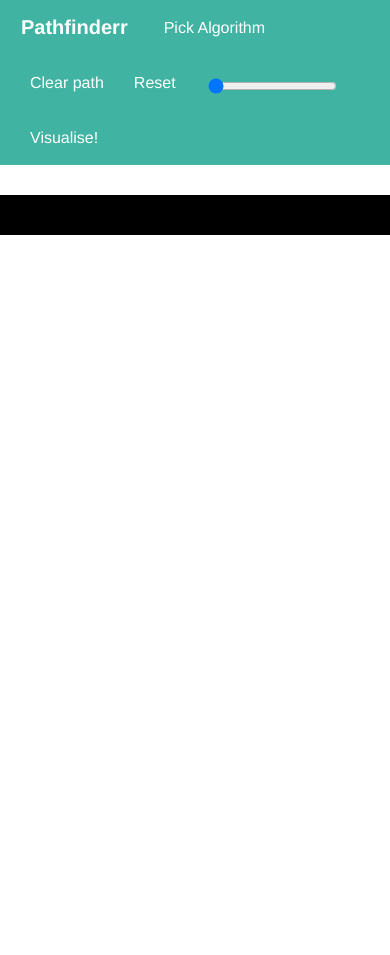
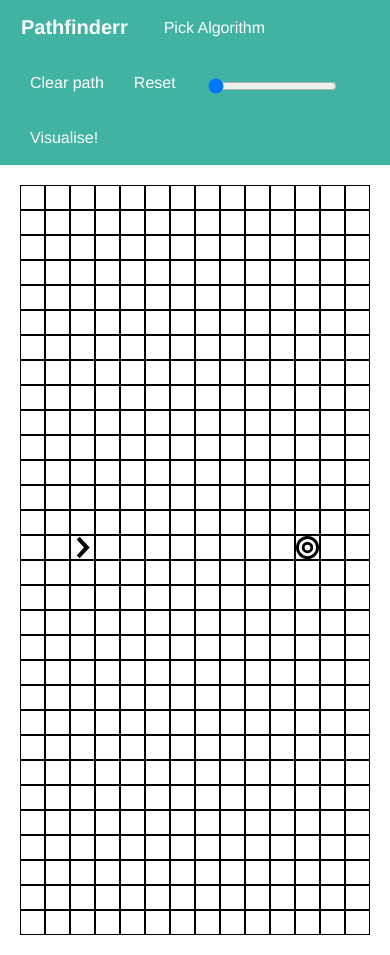
Before and after one commit to ciaranbrohan/cs50-final-project, a Vue app in the folder vuesialiser/: page / in a window 390 px wide. Before the commit the page ends 844 px from the top, so only its background shows below. Built offline with nearby package versions, Linux system fonts and the light colour scheme.

Commit message:
ui, better responsive grid

```diff
--- a/vuesialiser/src/App.vue
+++ b/vuesialiser/src/App.vue
@@ -1,7 +1,5 @@
 <template>
   <div id="app" ref="app">
-
-
     <header class="navbar navbar--green">
       <div class="container-fluid">
         <div class="navbar__header">
@@ -28,13 +26,13 @@
 
 
 
-    <div id="algo-grid" ref="algoGrid" v-on:mousedown="mouseDown" v-on:mouseup="mouseup">
-      <div v-for="(row, index) in gridArray" class="rows" :key="index">
-        <div v-for="(col, index) in row" class="col" :key="index">
+    <table id="algo-grid" ref="algoGrid" v-on:mousedown="mouseDown" v-on:mouseup="mouseup" cellspacing="0">
+      <tr v-for="(row, index) in gridArray" class="cols" :key="index">
+        <td v-for="(col, index) in row" class="col" :key="index">
           <Node :x="col.x" :y="col.y" :startNodeX="startNodeX" :startNodeY="startNodeY" :endNodeX="endNodeX" :endNodeY="endNodeY" :height="nodeHeight" :width="nodeWidth" :id="'node-'+col.x+'-'+col.y" :isWall="col.wall"/>
-        </div>
-      </div>
-    </div>
+        </td>
+      </tr>
+    </table>
   </div>
 </template>
 
@@ -52,14 +50,14 @@ export default {
   },
   data(){
     return {
+      rows: 20,
       cols: 20,
-      rows: 20,
-      nodeHeight: 0,
-      nodeWidth: 0,
+      nodeHeight: 25,
+      nodeWidth: 25,
       startNodeX: 0,
       startNodeY: 0,
-      endNodeX: 19,
-      endNodeY: 19,
+      endNodeX: 0,
+      endNodeY: 0,
       mousedownID: -1,
       changingNode: "",
       hasVisualisation: false,
@@ -213,13 +211,14 @@ export default {
     resetGrid(){
       if(!this.runningVisualisation){
         this.range = 0;
-        this.startNodeX = 0;
-        this.startNodeY = 0;
-        this.endNodeX = 19;
-        this.endNodeY = 19;
+        this.startNodeX = Math.floor((this.rows/2)-1);
+        this.startNodeY = Math.floor(this.cols/6);
+
+        this.endNodeX = Math.floor((this.rows/2)-1);
+        this.endNodeY = Math.floor((this.cols/6)*5);
 
         this.hasVisualisation = false;
-        this.gridArray = grid.init(this.cols, this.rows).render;
+        this.gridArray = grid.init(this.rows, this.cols).render;
 
         let gridNode = document.querySelectorAll('.grid-node');
 
@@ -230,10 +229,18 @@ export default {
     }
   },
   mounted: function() {
-    console.log(Math.round(this.$refs.app.clientWidth/25));
-    this.nodeHeight = this.$refs.algoGrid.clientHeight/this.rows;
-    this.nodeWidth = this.$refs.algoGrid.clientWidth/this.cols;
-    this.gridArray = grid.init(this.cols, this.rows).render
+    let windowHeight = window.innerHeight-93;
+
+    this.cols = Math.floor(this.$refs.algoGrid.clientWidth/25);
+    this.rows =  Math.floor(windowHeight/25);
+
+    this.startNodeX = Math.floor((this.rows/2)-1);
+    this.startNodeY = Math.floor(this.cols/6);
+
+    this.endNodeX = Math.floor((this.rows/2)-1);
+    this.endNodeY = Math.floor((this.cols/6)*5);
+
+    this.gridArray = grid.init(this.rows, this.cols).render
   },
 }
 </script>
@@ -348,8 +355,7 @@ margin-left: auto;
 /*-- navbar --*/
 .navbar {
     font-size: 16px;
-    min-height: 53px;
-    margin-bottom: 30px;
+    min-height: 55px;
 }
 
 .navbar__header {
@@ -423,6 +429,18 @@ a {
   text-decoration: none;
 }
 
+#algo-grid {
+  padding:20px 5%;
+  width: 90%;
+}
+
+#algo-grid td{
+  border-spacing: 0;
+  border-collapse: collapse;
+  padding:0;
+}
+
+
 /*-- grid --*/
 
 
--- a/vuesialiser/src/lib/grid/grid.js
+++ b/vuesialiser/src/lib/grid/grid.js
@@ -1,7 +1,10 @@
 let grid = {
-    init(cols, rows){
+    init(rows, cols){
 
-        let grid = new Array(cols); //moved
+
+        console.log(rows)
+        console.log(cols)
+        let grid = new Array(rows); //moved
 
         function Node (i,j){
             this.x = i;
@@ -17,13 +20,13 @@ let grid = {
                 let x = this.x;
                 let y = this.y;
 
-                if (x < cols - 1 ) {
+                if (x < rows - 1 ) {
                     this.neighbors.push(grid[x + 1][y]);
                 }
                 if (x > 0) {
                     this.neighbors.push(grid[x - 1][y]);
                 }
-                if(y < rows - 1)
+                if(y < cols - 1)
                 {
                     this.neighbors.push(grid[x][y + 1]);
                 }
@@ -33,22 +36,22 @@ let grid = {
             }
         }
 
-        for(let i = 0; i<cols; i++)
+        for(let i = 0; i<rows; i++)
         {
-            grid[i] = new Array(rows);
+            grid[i] = new Array(cols);
         }
 
 
         //loops set array and creates nodes for each
-        for(let i = 0; i<cols; i++) {
-            for(let j = 0; j<rows; j++)
+        for(let i = 0; i<rows; i++) {
+            for(let j = 0; j<cols; j++)
             {
                 grid[i][j] = new Node(i,j);
             }
         }
 
-        for(let i = 0; i<cols; i++) {
-            for(let j = 0; j<rows; j++)
+        for(let i = 0; i<rows; i++) {
+            for(let j = 0; j<cols; j++)
             {
                 grid[i][j].addNeighbors(grid);
             }
```
